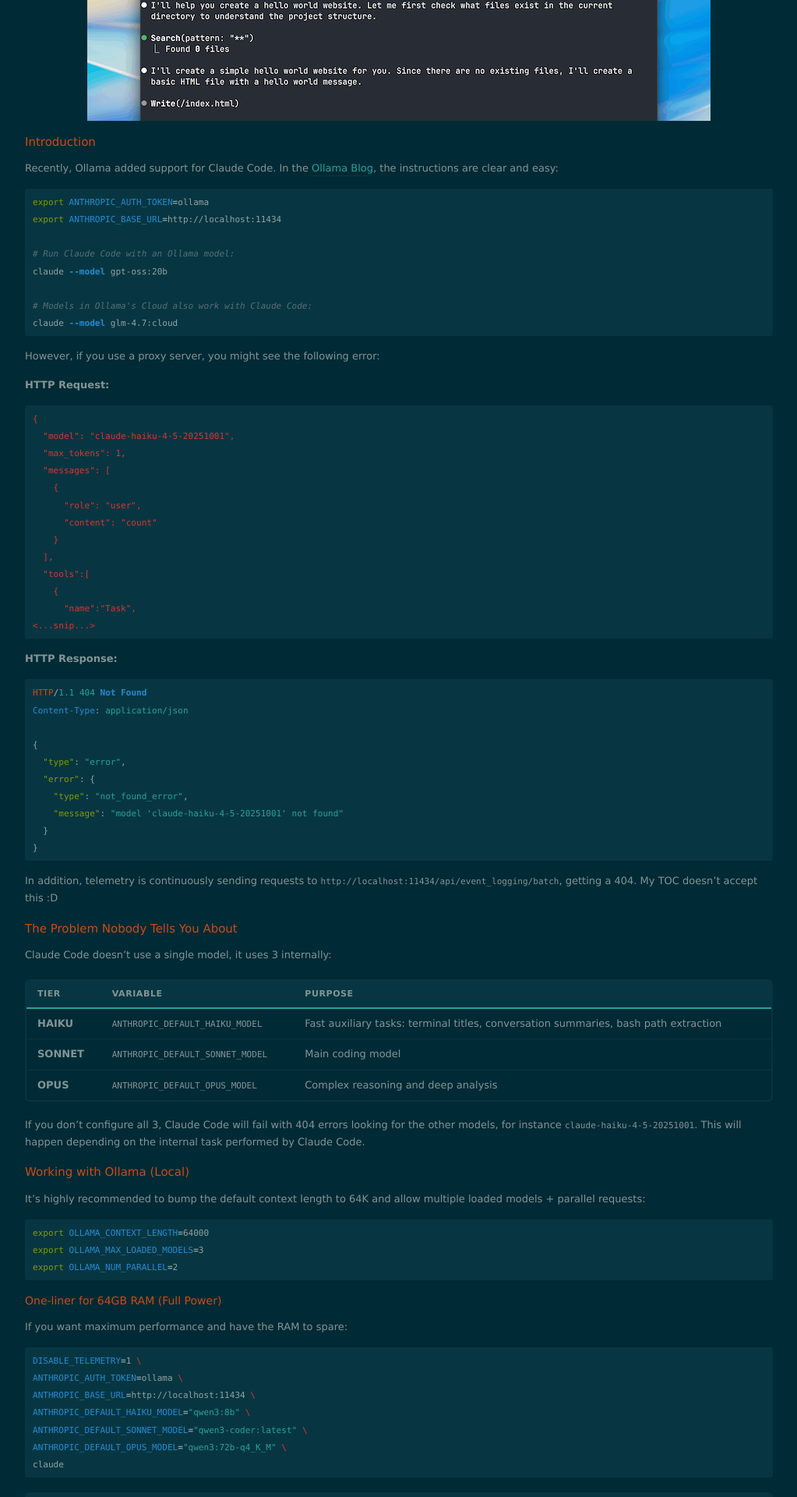
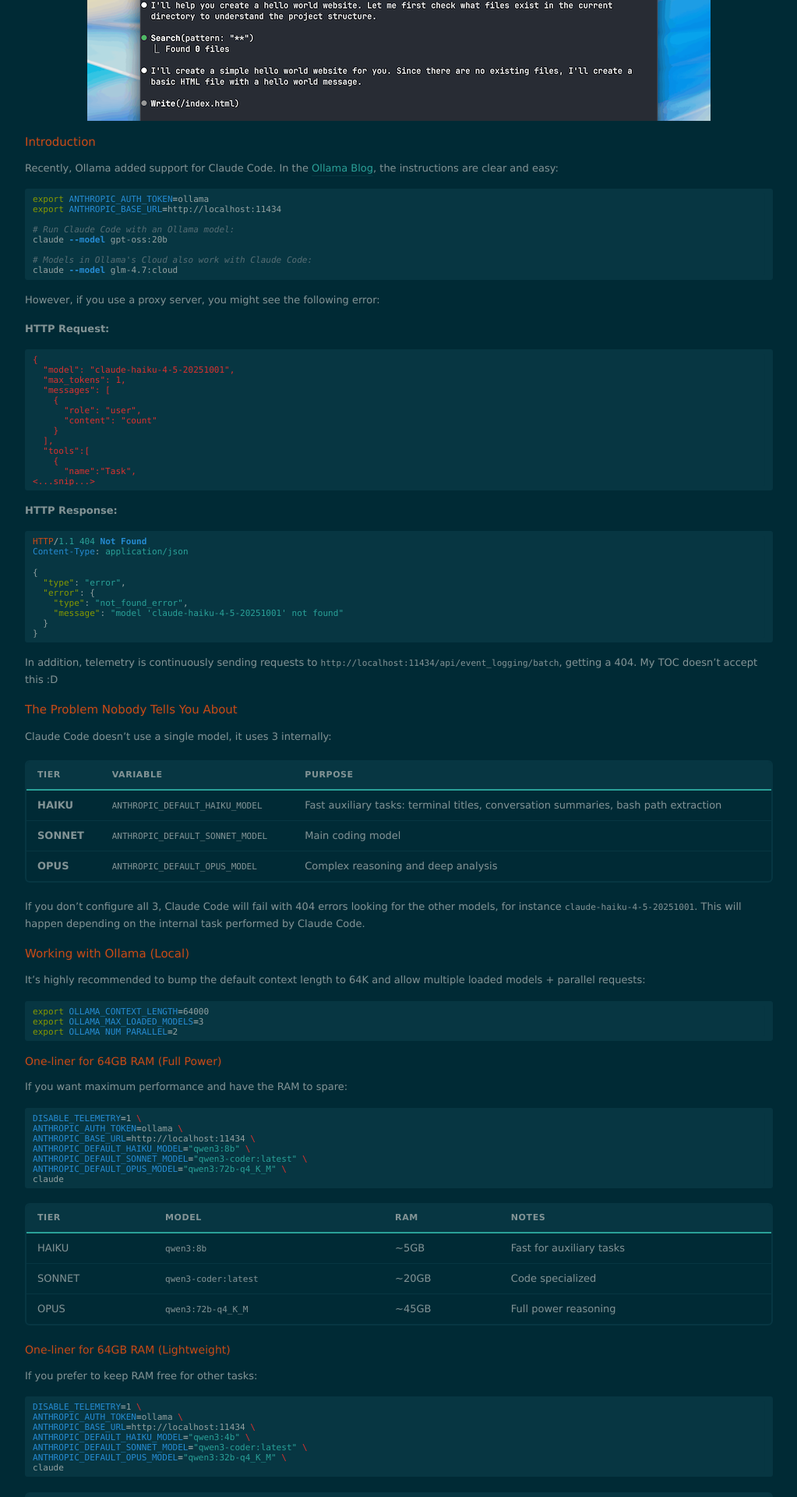
Before and after one commit to dan1t0/blog, a Jekyll site: the page built from index.html, in a window 1280 px wide. Shown: the part 594-2514 px from the top of the page at 78% size, without its empty margins (128-1151 px from the left). Built offline with Jekyll 4.4.1, drawn with Linux system fonts in a browser that asks for light colours; nearby versions of some CDN libraries; the list of posts is cut into pages by our own code.

Commit message:
fix: reduce line-height in code blocks from 1.7 (inherited) to 1
Code blocks were inheriting body line-height: 1.7, which felt too
spacious given the smaller 0.85em font size. Added explicit
line-height: 1 to both pre and code elements. Applies uniformly to
mobile and desktop (no media query needed).

https://claude.ai/code/session_01NREPsCK3w72ELKAWpwyiX6

```diff
--- a/assets/css/style.css
+++ b/assets/css/style.css
@@ -63,12 +63,14 @@ sub { vertical-align: sub; font-size: 0.85em; }
 
 code {
     font: 0.85em Monaco, Courier, Monospace;
+    line-height: 1;
 }
 
 pre {
     overflow-x: auto;
     white-space: pre;
     -webkit-overflow-scrolling: touch;
+    line-height: 1;
 }
 
 blockquote {
```
